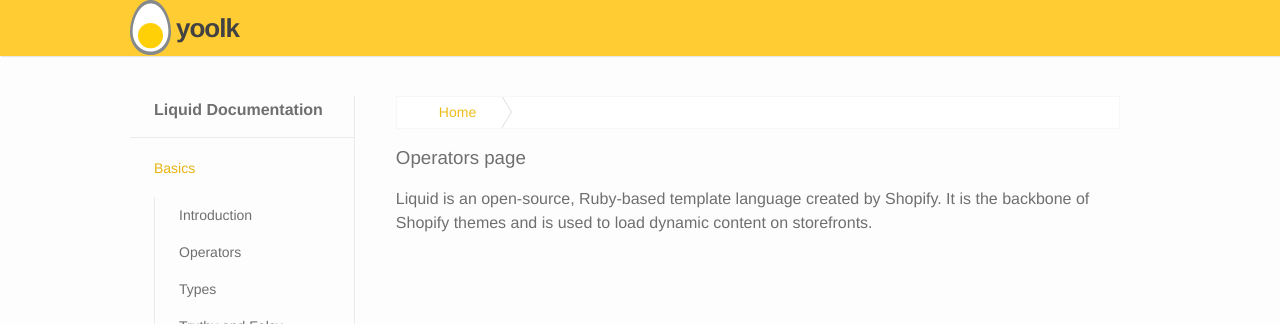
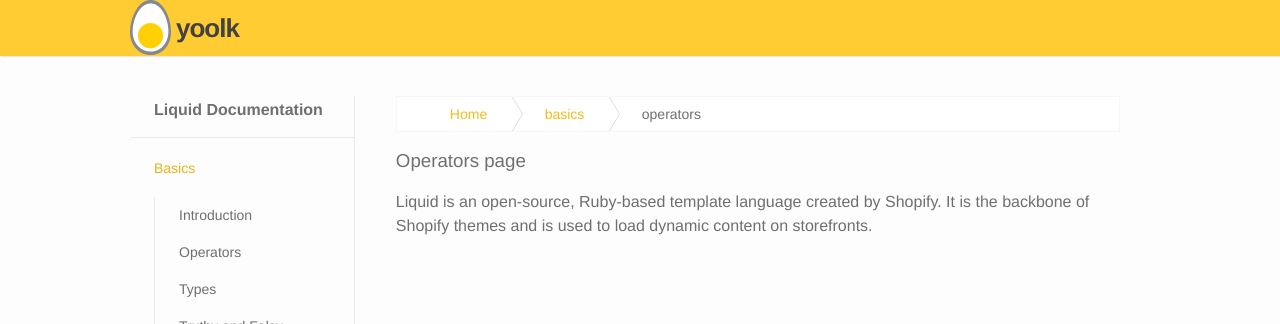
Before and after one commit to yoolk/liquid-documentation, a Jekyll site: the page built from basics/operators/index.html, in a window 1280 px wide. Shown: the top 324 px of the page. Built offline with Jekyll 4.4.1, drawn with Linux system fonts in a browser that asks for light colours.

Commit message:
add breadscrumb

```diff
--- a/_layouts/nav_basics.html
+++ b/_layouts/nav_basics.html
@@ -26,9 +26,17 @@ layout: default
   </dl>
 </nav>
 <section class="content">
+  {% assign full_path = page.dir | remove_first: "/" %}
+  {% assign paths =  full_path | split: '/' %}
   <p class="breadscrumb">
     <a href="/" class="arrow_box">Home</a>
-    <span>{{ page.title }}</span>
+    {% for path in paths %}
+      {% if forloop.last == true %}
+        <span>{{ path }}</span>
+      {% else %}
+        <a href="/{{ path }}" class="arrow_box">{{ path }}</a>
+      {% endif %}
+    {% endfor %}
   </p>
   {{ content }}
 </section>
--- a/_sass/_layout.scss
+++ b/_sass/_layout.scss
@@ -27,6 +27,7 @@
 
 .arrow_box {
   position: relative;
+  margin-left: 53px;
 }
 .arrow_box:after, .arrow_box:before {
   display: block;
@@ -58,7 +59,7 @@
   white-space: nowrap;
   background-color: white;
   border: 1px solid #F7F7F7;
-  padding: 5px 42px;
+  padding: 5px 0;
   a {
     text-decoration: none;
     color: #F0BC1B;
```
